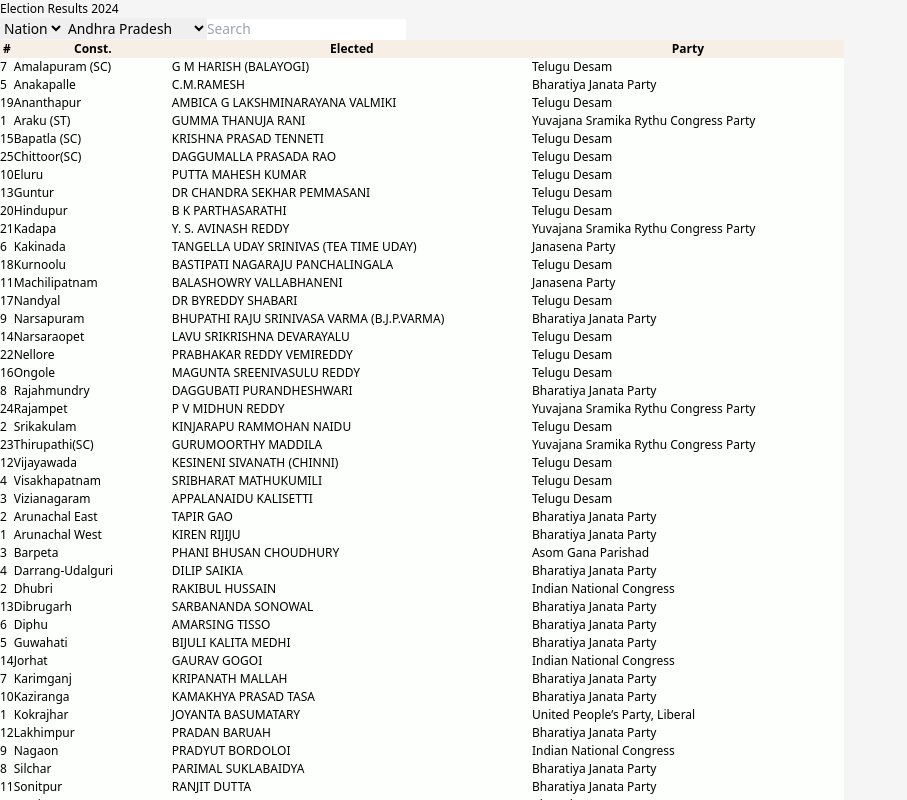
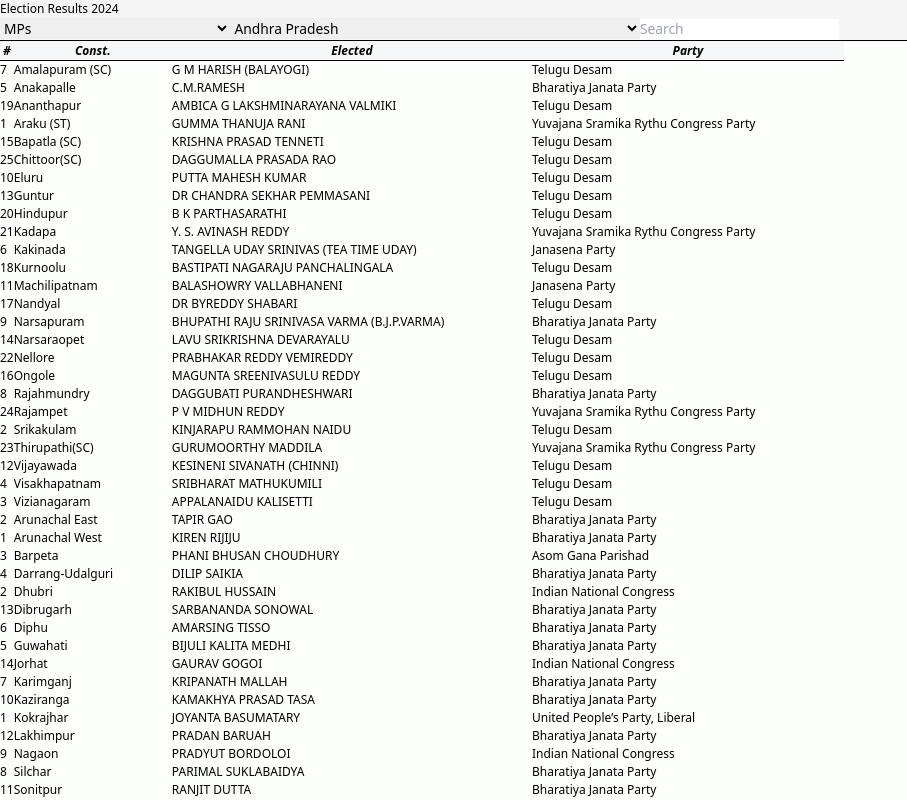
Before and after one commit to stephenmarri/100-Projects, a React (Vite) app in the folder javascript/03.ElectionResults/: page / in a window 1280 px wide. Shown: the whole page, without its empty margins (0-907 px from the left). Built offline with nearby package versions, Linux system fonts and the light colour scheme.

Commit message:
js3 - aligment fixed - please dont touch it again

```diff
--- a/javascript/03.ElectionResults/src/App.css
+++ b/javascript/03.ElectionResults/src/App.css
@@ -3,46 +3,57 @@
 @tailwind utilities;
 
 :root {
-  --primary-bg-color: #F6F5F5;
+  --primary-bg-color: #f6f5f5;
   --secondary-bg-color: #fdfffc;
 }
 
 body {
   background-color: var(--primary-bg-color);
   height: 100%;
+  width: 100%;
 
   #fitler_container {
     background-color: var(--primary-bg-color);
     font-size: 1.15rem !important;
+    border-bottom: 1px solid black !important;
+    margin-bottom: 2px;
+
+    & :first-child {
+      width: 18%;
+    }
+
+    & :nth-child(2) {
+      width: 32%;
+    }
+
+    &:nth-child(3) {
+      width: 40%;
+    }
   }
 
   #data_container {
+    table {
+      width: 100%;
       background-color: var(--secondary-bg-color);
+      border-collapse: se;
       display: block;
+      margin-top: -1px;
       position: fixed;
       height: 100vh;
       overflow: auto;
-    opacity: 1;
-    z-index: 1;
-
-    table {
-      width: 100%;
-      border-collapse: collapse;
     }
 
+    thead {
+      background-color: #f5f7f8;
+      position: sticky;
 
-
-      th{
-        position: sticky;
-        top: 0;
-        background-color: #F7EFE5;
-        border: 0;
-
-        tr{
-          padding-top: 3px;
-          padding: 10px;
+      border-bottom: 1px solid black;
+      font-style: italic;
+      margin: 0;
+      top: 0px;
+      margin-bottom: 10px !important;
+      tr {
       }
     }
-
   }
 }
--- a/javascript/03.ElectionResults/src/components/Filter.jsx
+++ b/javascript/03.ElectionResults/src/components/Filter.jsx
@@ -5,17 +5,17 @@
     console.log(data)
 
     return (
-        <div id='fitler_container' className='w-full flex flex-row justify-around border-b border-black py-2 px-3'>
+        <div id='fitler_container' className='w-full flex flex-row justify-between py-3 px-3'>
 
             <select className='border border-gray-200 rounded-md' name="cars" id="cars">
-                <option value="Nation">Nation</option>
-                <option value="State">State</option>
+                <option value="Nation">MPs</option>
+                <option value="State">MLAs</option>
             </select>
 
             <select className='border border-gray-200 rounded-md' name="cars" id="cars">
                 {
-                    data.map(x => {
-                        return <option value="{x}">{x}</option>
+                    data.map((x, idx) => {
+                        return <option key={idx} value="{x}">{x}</option>
                     })
                 }
             </select>
```
Also changed, not shown: 1 other file (tests, documents, lock files or other folders). Lines whose indentation alone changed are shown as unchanged.
